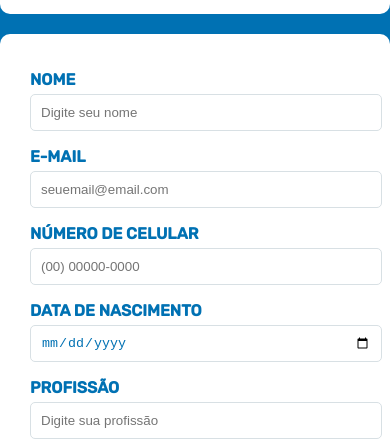
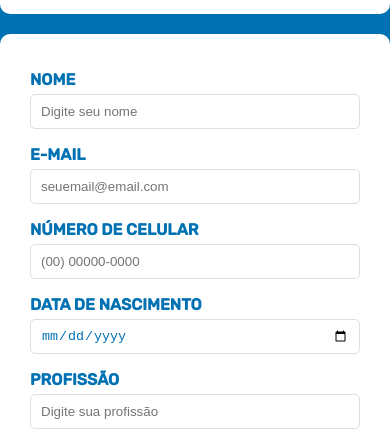
Before and after one commit to pedrofrn/qivd-nuca-ufs, a plain HTML site: page index.html in a window 390 px wide. Shown: the part 343-790 px from the top of the page. Drawn offline with nearby package versions, Linux system fonts and the light colour scheme.

Commit message:
Update style.css

```diff
--- a/assets/css/style.css
+++ b/assets/css/style.css
@@ -210,4 +210,7 @@ div#resultado {
     div.radios label {
         padding: 0 !important;
     }
+    div#infoUsuario input {
+      box-sizing: border-box !important;
+    }
   }
```
